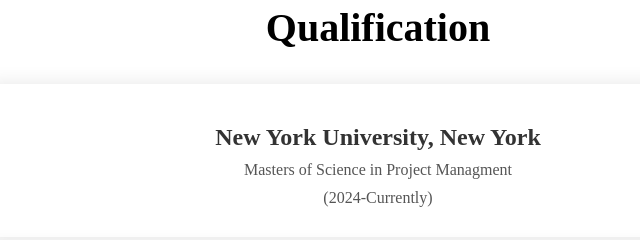
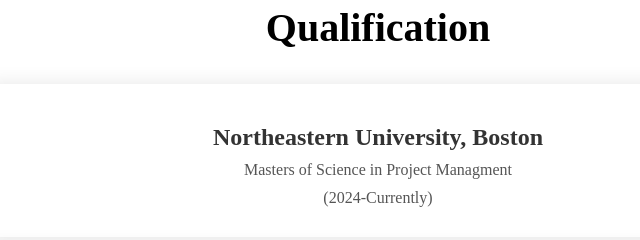
Before and after one commit to sharma-ayush01/ayushportfolio, a plain HTML site: page index.html in a window 1280 px wide. Shown: the part 2680-2920 px from the top of the page, 262-902 px from the left. Drawn offline with Linux system fonts and the light colour scheme.

Commit message:
Update index.html

```diff
--- a/index.html
+++ b/index.html
@@ -148,7 +148,7 @@
 
     <div class="education-container">
 
-        <h2>New York University, New York</h2>
+        <h2>Northeastern University, Boston</h2>
         <p>Masters of Science in Project Managment</p>
         <p>(2024-Currently)</p>
     </div>
```
